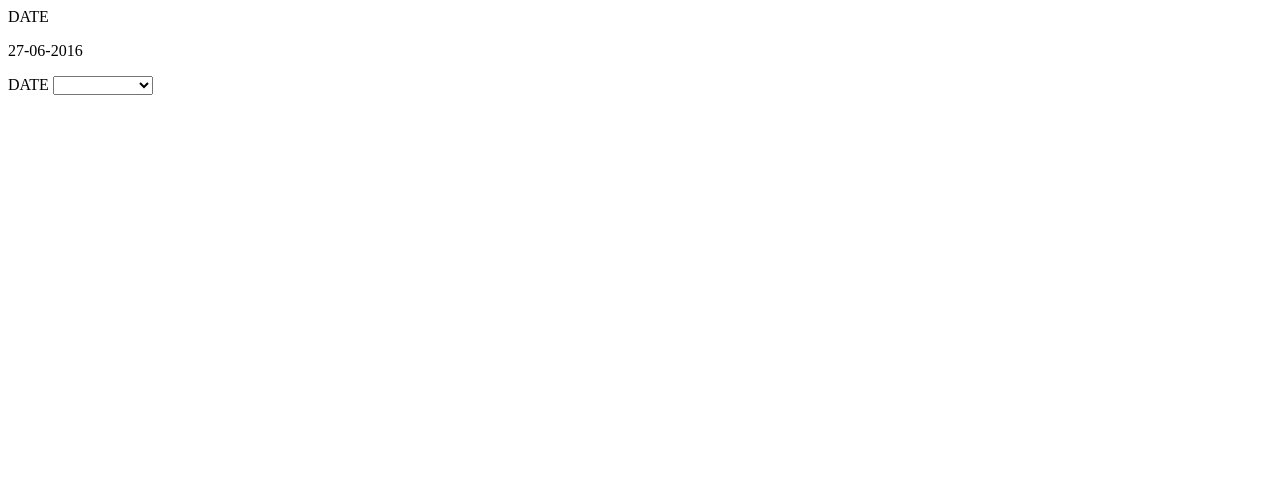
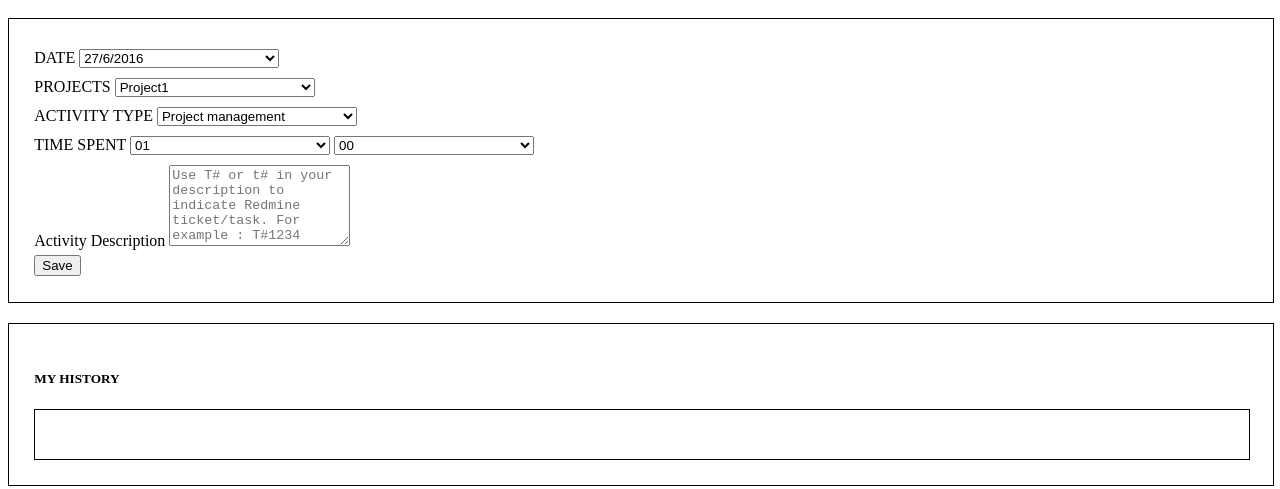
Before and after one commit to pournami17/Sample-Projects, a plain HTML site: page index.html in a window 1280 px wide. Drawn offline with nearby package versions, Linux system fonts and the light colour scheme.

Commit message:
Displayed user input values inside "My History" on submitting form.

```diff
--- a/activityType.json
+++ b/activityType.json
@@ -1,5 +1,4 @@
-var activity = {
-  "activityType": [
+[
     {
       "activityTypeName": "Project management",
       "activityTypeId":1
@@ -7,6 +6,17 @@ var activity = {
     {
       "activityTypeName": "Training",
       "activityTypeId":2
+    },
+    {
+      "activityTypeName": "Coding",
+      "activityTypeId":3
+    },
+    {
+      "activityTypeName": "HTML/CSS",
+      "activityTypeId":4
+    },
+    {
+      "activityTypeName": "Sales",
+      "activityTypeId":5
     }
-  ]
-}
+]
--- a/css/style.css
+++ b/css/style.css
@@ -1,3 +1,33 @@
+.mainForm , .displayEntry{
+	float: left;
+	width: 96%;
+	border: 1px solid black;
+	padding: 2%;
+	margin: 10px 0;
+}
 select {
+	width: 200px;
+}
+.row {
+	float: left;
+	width: 100%;
+	margin: 5px 0;
+}
+.listDateCnt {
+	float: left;
 	width: 100px;
 }
+.listDescriptionCnt {
+	float: left;
+	width: 700px;
+}
+.listTimeCnt {
+	float: right;
+	width: 200px;
+}
+.displayList {
+	float: left;
+    padding: 2%;
+    width: 96%;
+    border: 1px solid black;
+}
--- a/index.html
+++ b/index.html
@@ -3,22 +3,78 @@
 <head>
 	<title>Sample Project</title>
 	<link rel="stylesheet" type="text/css" href="css/style.css">
+</head>
+<body>
+	<div class="mainForm">
+		<form id="dailyStatusForm" method="POST" action="#">
+			<div class="row">
+				<label>DATE</label>
+				<select id = "dateList"></select>
+			</div>
+			<div class="row">
+				<label>PROJECTS</label>
+				<select id="projectList"></select>
+			</div>
+			<div class="row">
+				<label>ACTIVITY TYPE</label>
+				<select id="activityList"></select>
+			</div>
+			<div class="row">
+				<label>TIME SPENT</label>
+				<select id="hours">
+					<option value="01">01</option>
+	                <option value="02">02</option>
+	                <option value="03">03</option>
+	                <option value="04">04</option>
+	                <option value="05">05</option>
+	                <option value="06">06</option>
+	                <option value="07">07</option>
+	                <option value="08">08</option>
+	                <option value="09">09</option>
+	                <option value="10">10</option>
+	                <option value="00">00</option>
+	                <option value="11">11</option>
+	                <option value="12">12</option>
+	                <option value="13">13</option>
+	                <option value="14">14</option>
+	                <option value="15">15</option>
+	                <option value="16">16</option>
+				</select>
+				<select id="minutes">
+					<option value="00">00</option>
+	                <option value="15">15</option>
+	                <option value="30">30</option>
+	                <option value="45">45</option>
+				</select>
+			</div>
+			<div class="row">
+				<label>Activity Description</label>
+				<textarea rows="5" name="message" id="message" maxlength="180" placeholder="Use T# or t# in your description to indicate Redmine ticket/task. For example : T#1234"></textarea>
+			</div>
+			<div class="saveBtnCnt">
+				<input type="submit" name="saveBtn" value="Save" id="submitBtn">
+			</div>
+		</form>
+	</div>
+	<div class="displayEntry">
+	<div id ="listDate1"></div>
+		<h5>MY HISTORY</h5>
+
+				<div class="displayList">
+					<div class= listDateCnt>
+						<span class= "listDate" id = "listDate"></span>
+					</div>
+					<div class= listDescriptionCnt>
+						<span class= "listDescription" id = "listDescription"></span>
+					</div>
+					<div class= listTimeCnt>
+						<span class= "listTime" id = "listTime"></span>
+					</div>
+				</div>
+
+
+	</div>
 	<script type="text/javascript" src="https://code.jquery.com/jquery-2.2.4.min.js"></script>
 	<script type="text/javascript" src="js/script.js"></script>
-
-</head>
-<body>
-
-	<div class="date">
-		<label>DATE</label>
-		<p id="demo"></p>
-	</div>
-
-	<form>
-		<label>DATE</label>
-		<select id = "dateList">
-		</select>
-	</form>
-
 </body>
 </html>
--- a/js/script.js
+++ b/js/script.js
@@ -1,32 +1,101 @@
 
 window.onload = function(){
-    defaultDate()
+    defaultDate();
 };
 
-function defaultDate()
-{
-    var d = new Date(),
-        day = '' + d.getDate(),
-        month = '' + (d.getMonth()+1),
-        year = d.getFullYear();
+loadJson('project.json',"projectList");
+loadJson('activityType.json',"activityList");
 
-        if(month.length < 2)
-        {
-          month = '0'+ month;
+//Function to load multiple JSON
+
+function loadJson(url,selectId) {
+    var xmlhttpResp = new XMLHttpRequest();
+    xmlhttpResp.overrideMimeType("application/json");
+    xmlhttpResp.open('GET', url, true);
+    xmlhttpResp.onreadystatechange = function () {
+              if (xmlhttpResp.readyState == 4 && xmlhttpResp.status == "200") {
+              loadSelect(JSON.parse(xmlhttpResp.responseText),selectId);
+              }
+        };
+    xmlhttpResp.send(null);
+}
+
+// Function  to populate Select Boxes using JSON
+
+function loadSelect(populateList,divID){
+
+    if(divID == "activityList"){
+        for (i in populateList) {
+          var opt = document.createElement("option");
+          opt.text = populateList[i].activityTypeName;
+          opt.value = populateList[i].activityTypeName;
+          var select =document.getElementById("activityList");
+          select.appendChild(opt);
         }
-        if(day.length < 2)
-        {
-          day = '0' + day;
+    }
+
+    if(divID == "projectList"){
+        for (i in populateList) {
+          var opt = document.createElement("option");
+          opt.text = populateList[i].projectName;
+          opt.value = populateList[i].projectName;
+          var select =document.getElementById("projectList");
+          select.appendChild(opt);
         }
-        console.log(d);
-    // var displayDate = today.getFullYear();
-    // var localTime = today.toLocaleString();
-    document.getElementById("demo").innerHTML = [ day, month, year].join('-');
-
+    }
 
 }
 
+// Function to display last seven dates in Date Select box
 
-// function selLoc(s) {
-//   return s.options[s.selectedIndex].value
-// }
+function defaultDate(){
+
+    var today = new Date(),
+        day = today.getDate(),
+        dateArray = [];
+
+    for (i=0 ; i<7 ; i++) {
+        var olderDate = new Date(today.setDate(day - i)); //Setting Dates
+        dateArray.push(olderDate.getDate() + '/' + (olderDate.getMonth()+1) + '/' + olderDate.getFullYear());
+
+    }
+    for (j=0 ; j < dateArray.length; j++) {
+        var opt = document.createElement("option");
+        opt.text = dateArray[j];
+        opt.value = dateArray[j];
+        var select =document.getElementById("dateList");
+        select.appendChild(opt);
+    }
+    //console.log(dateArray);
+}
+document.getElementById("submitBtn").addEventListener("click", function(event){
+    event.preventDefault();
+    submitStatusForm();
+});
+//Function to submit form
+var showEntry = [];
+function submitStatusForm() {
+    var a = document.getElementById('dateList'),
+        b = document.getElementById('projectList'),
+        c = document.getElementById('activityList'),
+        d = document.getElementById('hours'),
+        e = document.getElementById('minutes'),
+        f = document.getElementById('message');
+
+    var date = a.options[a.selectedIndex].value,
+        project = b.options[b.selectedIndex].value,
+        activity = c.options[c.selectedIndex].value,
+        timeHrs = d.options[d.selectedIndex].value,
+        timeMinutes = e.options[e.selectedIndex].value,
+        description = f.value;
+
+
+    showEntry.push({date, project, activity, timeHrs, timeMinutes, description});
+    console.log(showEntry);
+    for(var i=0;i<showEntry.length;i++) {
+      document.getElementById('listDate').innerHTML = showEntry[i].date;
+      document.getElementById('listDescription').innerHTML = showEntry[i].description;
+      document.getElementById('listTime').innerHTML = showEntry[i].timeHrs;
+    }
+
+}
--- a/project.json
+++ b/project.json
@@ -1,5 +1,4 @@
-var project = {
-  "projects": [
+[
     {
       "projectName": "Project1",
       "projectId": 123
@@ -7,6 +6,21 @@ var project = {
     {
       "projectName": "Project2",
       "projectId": 456
+    },
+    {
+      "projectName": "Project3",
+      "projectId": 753
+    },
+    {
+      "projectName": "Project4",
+      "projectId": 145
+    },
+    {
+      "projectName": "Project5",
+      "projectId": 447
+    },
+    {
+      "projectName": "Project6",
+      "projectId": 356
     }
-  ]
-}
+]
```
